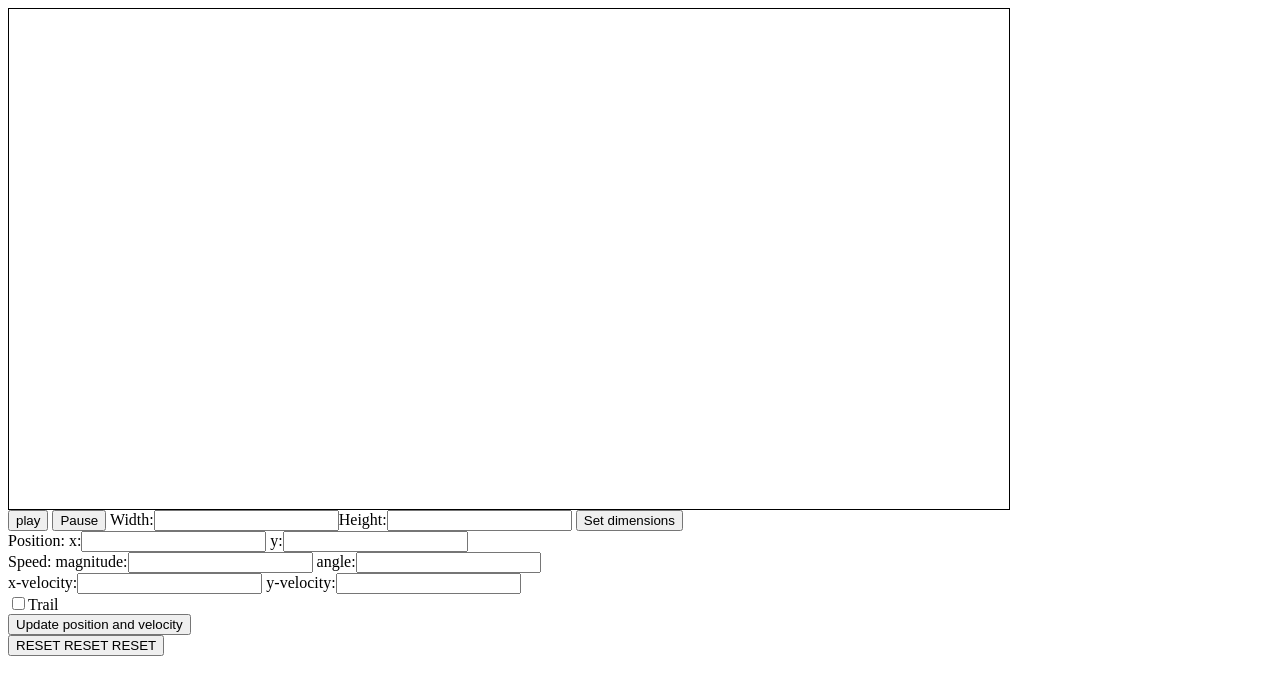
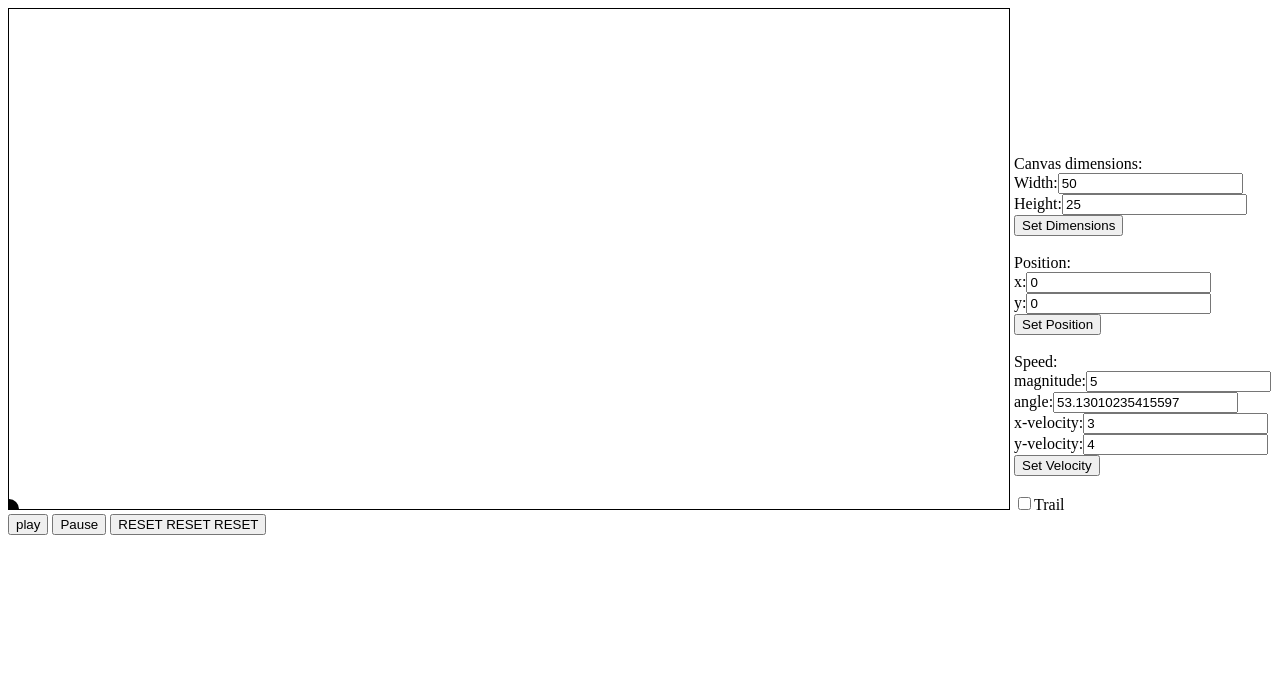
Before and after one commit to IvanZ-1-2-3-4/IvanZ-1-2-3-4.github.io, a plain HTML site: page index.html in a window 1280 px wide. Drawn offline with Linux system fonts and the light colour scheme.

Commit message:
lazy message

```diff
--- a/index.html
+++ b/index.html
@@ -9,21 +9,34 @@
 
 <script src="jquery.min.js"></script>
 <script src="matter.min.js"></script>
-<script src="newmain.js"></script>
+<script src="main.js"></script>
 
 <body>
-    <canvas id="main-canvas" class="canvas b" width="1000px" height="500px"></canvas></br>
-    <button id="play" onclick="startSimulation()">play</button>
+    <div class="container" style="display: inline-block;">
+        <canvas id="main-canvas" class="canvas b" width="1000px" height="500px"></canvas></br>
+    </div>
+    <div class="container" style="display: inline-block;">
+        Canvas dimensions:</br>
+        Width:<input type="text" id="width" value="50"></br>
+        Height:<input id="height" type="text" value="25"></br>
+        <button id="set-dim" onclick="setDim()">Set Dimensions</button></br>
+        </br>
+        Position:</br>
+        x:<input type="text" id="posx"></br>
+        y:<input type="text" id="posy"></br>
+        <button id="set-pos" onclick="setPos()">Set Position</button></br>
+        </br>
+        Speed:</br>
+        magnitude:<input type="text" id="speed"></br>
+        angle:<input type="text" id="angle"></br>
+        x-velocity:<input type="text" id="velx"></br>
+        y-velocity:<input type="text" id="vely"></br>
+        <button id="set-vel" onclick="setVel()">Set Velocity</button></br>
+        </br>
+        <input type="checkbox" id="trail" value="trail">Trail</br>
+    </div></br>
+    <button id="play" onclick="startClick()">play</button>
     <button id="pause">Pause</button>
-    Width:<input type="text" id="widthin">Height:<input id="heightin" type="text">
-    <button id="set-dimensions">Set dimensions</button>
-    </br>
-    Position: x:<input type="text" id="posx"> y:<input type="text" id="posy">
-    </br>
-    Speed: magnitude:<input type="text" id="speed"> angle:<input type="text" id="angle"></br>
-    x-velocity:<input type="text" id="velx"> y-velocity:<input type="text" id="vely"></br>
-    <input type="checkbox" id="trail" value="trail">Trail</br>
-    <button id="set-pos-vel">Update position and velocity</button></br>
-    <button id="bigreset">RESET RESET RESET</button>
+    <button id="reset" onclick="reset()">RESET RESET RESET</button>
 </body>
 </html>
--- a/main.css
+++ b/main.css
@@ -2,3 +2,8 @@
 .canvas {
 
 }
+.container {
+    display: inline-block;
+    margin: 0px;
+    padding: 0px;
+}
--- /dev/null
+++ b/main.js
@@ -0,0 +1,263 @@
+// ---------------INIT VARIABLES---------------------
+const initVelX = 3;
+const initVelY = 4;
+const initPosX = 0;
+const initPosY = 0;
+// --------------------------------------------------
+
+
+// ---------------CANVAS VARIABLES-------------------
+// All lengths are in meters, all speeds are in m/s
+const canvasArea = 1000 * 500;
+let canvasWidthReal = 50;
+let canvasHeightReal = 25;
+let canvasWidth = Math.sqrt(canvasArea * canvasWidthReal / canvasHeightReal);
+let canvasHeight = Math.sqrt(canvasArea * canvasHeightReal / canvasWidthReal);
+// --------------------------------------------------
+
+
+// -----------ANIMATION UTILITY VARIABLES------------
+// Time at the start of an animation
+let startTime = null;
+// Is animation running
+let isRunning = false;
+// If ball has made impact with the ground
+let impact = false;
+// Starting velocity
+let startVelX = initVelX;
+let startVelY = initVelY;
+// Starting position
+let startPosX = initPosX;
+let startPosY = initPosX;
+// Gravity
+const g = -9.81;
+// --------------------------------------------------
+
+
+// ------------HTML ELEMENT VARIABLES----------------
+// Ball stats display
+let posXDisplay;
+let posYDisplay;
+let speedDisplay;
+let angleDisplay;
+let velXDisplay;
+let velYDisplay;
+// Canvas width display
+let canvasWidthDisplay;
+let canvasHeightDisplay;
+// --------------------------------------------------
+
+
+let ball = {
+    // Real position of the ball in meters
+    posRealX: initPosX,
+    posRealY: initPosY,
+    // Scale real position of the ball to obtain pixel position of the ball
+    get posX() {
+        return this.posRealX * canvasWidth / canvasWidthReal;
+    },
+    get posY() {
+        return canvasHeight - (this.posRealY * canvasHeight / canvasHeightReal);
+    },
+    velX: initVelX,
+    velY: initVelY,
+    // Calculate magnitude of the velocity and its angle off the horizontal
+    get speed() {
+        return Math.sqrt(Math.pow(this.velX, 2) + Math.pow(this.velY, 2)); // c=√a²+b²
+    },
+    get angle() {
+        return Math.atan(ball.velY / ball.velX) / Math.PI * 180; // θ=arctan(Vy/Vx)
+    },
+    // Position of the ball at previous frame
+    prevX: -100,
+    prevY: -100,
+    // Width of the ball
+    width: 10,
+    draw: function() {
+        let canvas = document.getElementById("main-canvas");
+        let context = canvas.getContext("2d");
+
+        // Cover previous frame
+        context.beginPath();
+        context.arc(this.prevX, this.prevY, this.width + 1, 0, 2 * Math.PI);
+        context.fillStyle = "#ffffff";
+        context.fill();
+
+        // Draw new frame
+        context.beginPath();
+        context.arc(this.posX, this.posY, this.width, 0, 2 * Math.PI);
+        context.fillStyle = "#000000";
+        context.fill();
+
+        if (document.getElementById("trail").value == "trail") {
+            context.beginPath();
+            context.arc(this.posX, this.posY, 1, 0, 2 * Math.PI);
+            context.fill();
+        }
+
+        // Update previous coordinates
+        this.prevX = this.posX;
+        this.prevY = this.posY;
+    }
+};
+
+$(document).ready(function() {
+    // Draw ball at initial position
+    ball.draw();
+    // Load all HTML elements once document is ready
+    posXDisplay = document.getElementById("posx");
+    posYDisplay = document.getElementById("posy");
+    speedDisplay = document.getElementById("speed");
+    angleDisplay = document.getElementById("angle");
+    velXDisplay = document.getElementById("velx");
+    velYDisplay = document.getElementById("vely");
+    canvasWidthDisplay = document.getElementById("width");
+    canvasHeightDisplay = document.getElementById("height");
+    // Print out initial data
+    printData();
+});
+
+
+// -----------------------------------MAIN ANIMATION FUNCTION------------------------------------------
+function animate(timestamp) {
+    // If animation is not running, starTime will be set to null
+    if (!startTime) {
+        // Set start time
+        startTime = timestamp;
+        // Reset total time
+        totalTime = 0;
+    }
+    // Set time
+    let time = (timestamp - startTime) * 0.001;
+
+    // Update ball's position
+    // s=ut+1/2at²
+    ball.posRealY = startPosY + (startVelY*time) + (0.5*g*Math.pow(time, 2));
+    // s=vt
+    ball.posRealX = startPosX + (startVelX*time);
+
+    // Update ball's velocity
+    ball.velX = startVelX;
+    ball.velY = startVelY + g*time;
+
+    // Draw ball
+    ball.draw();
+
+    // Output ball stats
+    printData();
+
+    // Continue or suspend the animation
+    if (isRunning == true) {
+        requestAnimationFrame(animate);
+    } else {
+        if (impact == false) {
+            // Precisely determine new ball velocity
+            startVelY = startVelY + g*time;
+            startPosY = ball.posRealY;
+            startPosX = ball.posRealX;
+        } else {
+            // Ball stays at ground
+        }
+        // Reset start time
+        startTime = null;
+    }
+
+    // Pause the animation
+    $("#pause").click(function() {
+        isRunning = false;
+    });
+}
+// ----------------------------------------------------------------------------------------------------
+
+
+// ----------------------------BUTTON CLICK HANDLERS AND OTHER FUNCTIONS-------------------------------
+function startClick() {
+    // Start animation
+    isRunning = true;
+    requestAnimationFrame(animate);
+}
+
+// Reset state of simulation to default state
+function reset() {
+    // Reset all animation variables
+    isRunning = false;
+    startTime = null;
+    startVelX = 0;
+    startVelY = 0;
+    startPosX = 0;
+    startPosY = canvasHeightReal;
+    // Reset ball position
+    ball.posRealX = 0;
+    ball.posRealY = canvasHeightReal;
+
+    // Draw ball at new position
+    ball.draw();
+    // Print out new data
+    printData();
+}
+
+// Change dimensions of canvas
+function setDim() {
+    // Only allow changes when simulation is running
+    if (isRunning == false) {
+        // Get input width and height
+        canvasWidthReal = parseInt(document.getElementById("width").value);
+        canvasHeightReal = parseInt(document.getElementById("height").value);
+
+        // Convert real width and height to pixel values
+        canvasWidth = Math.sqrt(canvasArea * canvasWidthReal / canvasHeightReal);
+        canvasHeight = Math.sqrt(canvasArea * canvasHeightReal / canvasWidthReal);
+
+        // Set canvas attributes to updated values
+        $("#main-canvas").attr("width", canvasWidth);
+        $("#main-canvas").attr("height", canvasHeight);
+
+        // Draw ball at new position
+        ball.draw();
+        // Print out new data
+        printData();
+    }
+}
+
+// Set initial position
+function setPos() {
+    // Only allow changes when simulation is running
+    if (isRunning == false) {
+        ball.posRealX = parseInt(posXDisplay.value);
+        ball.posRealY = parseInt(posYDisplay.value);
+        startPosX = parseInt(posXDisplay.value);
+        startPosY = parseInt(posYDisplay.value);
+
+        // Draw ball at new position
+        ball.draw();
+        // Print out new data
+        printData();
+    }
+}
+
+// Set initial velocity
+function setVel() {
+    // Only allow changes when simulation is running
+    if (isRunning == false) {
+        startVelX = parseInt(velXDisplay.value);
+        startVelY = parseInt(velYDisplay.value);
+        ball.velX = parseInt(velXDisplay.value);
+        ball.velY = parseInt(velYDisplay.value);
+
+        // Draw ball at new position
+        ball.draw();
+        // Print out new data
+        printData();
+    }
+}
+
+function printData() {
+    // Output all ball data
+    posXDisplay.value = ball.posRealX;
+    posYDisplay.value = ball.posRealY;
+    velXDisplay.value = ball.velX;
+    velYDisplay.value = ball.velY;
+    speedDisplay.value = ball.speed;
+    angleDisplay.value = ball.angle;
+}
+// ----------------------------------------------------------------------------------------------------
--- a/newmain.js
+++ /dev/null
@@ -1,98 +0,0 @@
-// ---------------CANVAS VARIABLES-------------------
-// All lengths are in meters, all speeds are in m/s
-let canvasWidthReal = 50;
-let canvasHeightReal = 25;
-let canvasWidth = 1000;
-let canvasHeight = 500;
-const canvasArea = 1000 * 500;
-// --------------------------------------------------
-
-
-// -----------ANIMATION UTILITY VARIABLES------------
-// Time at the start of an animation
-let startTime = null;
-// Is animation running
-let isRunning = false;
-// Starting velocity
-let startVelX;
-let startVelY;
-// Gravity
-const g = -9.81;
-// --------------------------------------------------
-
-
-let ball = {
-    posRealX: 0,
-    posRealY: 50,
-    posRealStart: 50,
-    posRealStartY: 0,
-    get posX() {
-        return this.posRealX * canvasWidth / canvasWidthReal;
-    },
-    get posY() {
-        return canvasHeight - (this.posRealY * canvasHeight / canvasHeightReal);
-    },
-    prevX: 0,
-    prevY: 50,
-    velX: 0,
-    velY: 0,
-    draw: function() {
-        let canvas = document.getElementById("main-canvas");
-        let context = canvas.getContext("2d");
-
-        // Cover previous frame
-        context.beginPath();
-        context.arc(this.prevX, this.prevY, this.width + 1, 0, 2 * Math.PI);
-        context.fillStyle = "#ffffff";
-        context.fill();
-
-        // Draw new frame
-        context.beginPath();
-        context.arc(this.posX, this.posY, this.width, 0, 2 * Math.PI);
-        context.fillStyle = "#000000";
-        context.fill();
-
-        if (document.getElementById("trail").value == "trail") {
-            context.beginPath();
-            context.arc(this.posX, this.posY, 1, 0, 2 * Math.PI);
-            context.fill();
-        }
-
-        // Update previous coordinates
-        this.prevX = this.posX;
-        this.prevY = this.posY;
-    }
-};
-
-$(document).ready(function() {
-    ball.draw();
-    requestAnimationFrame(animate);
-});
-
-function animate(timestamp) {
-    // If animation is not running, starTime will be set to null
-    if (!startTime) {
-        // Set start time
-        startTime = timestamp;
-        // Reset total time
-        totalTime = 0;
-    }
-    // Set time
-    let time = (timestamp - startTime) * 0.001;
-
-    // Update ball's position using s=ut+1/2at²
-    ball.posRealY = ball.startVelY*time + 0.5*g*Math.pow(time, 2);
-
-    // Continue or suspend the simulation
-    if (isRunning == true) {
-        requestAnimationFrame(animate);
-    } else {
-        // Set ball position and velocity to precisely determined position and velocity
-
-    }
-
-    // Pause the simulation
-    $("#pause").click(function() {
-        isRunning = false;
-    });
-}
```
Also changed, not shown: PROBLEMS AND IDEAS.txt (+8 -14 lines).
